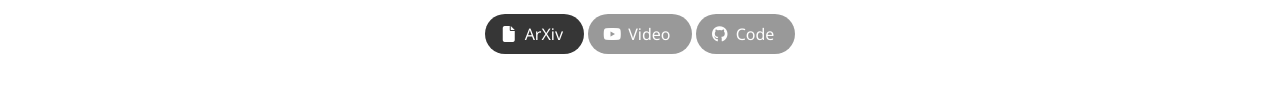
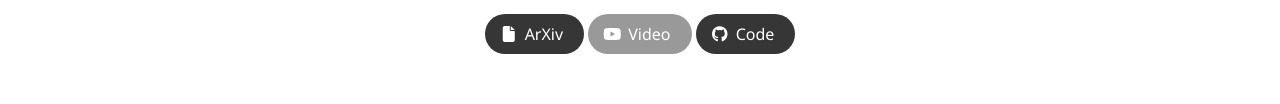
Before and after one commit to ansocho/cot-policy, a plain HTML site: page index.html in a window 1280 px wide. Shown: the part 250-354 px from the top of the page. Drawn offline with nearby package versions, Linux system fonts and the light colour scheme; some icons are missing; a web font is replaced by a local one.

Commit message:
Fix links

```diff
--- a/index.html
+++ b/index.html
@@ -116,8 +116,8 @@
 
           <!-- Code Link. -->
           <span class="link-block">
-            <a href="https://github.com/tsagkas/click2grasp"
-               class="external-link button is-normal is-rounded is-dark" disabled>
+            <a href="https://github.com/ansocho/cot_policy"
+               class="external-link button is-normal is-rounded is-dark">
               <span class="icon">
                   <i class="fab fa-github"></i>
               </span>
```
